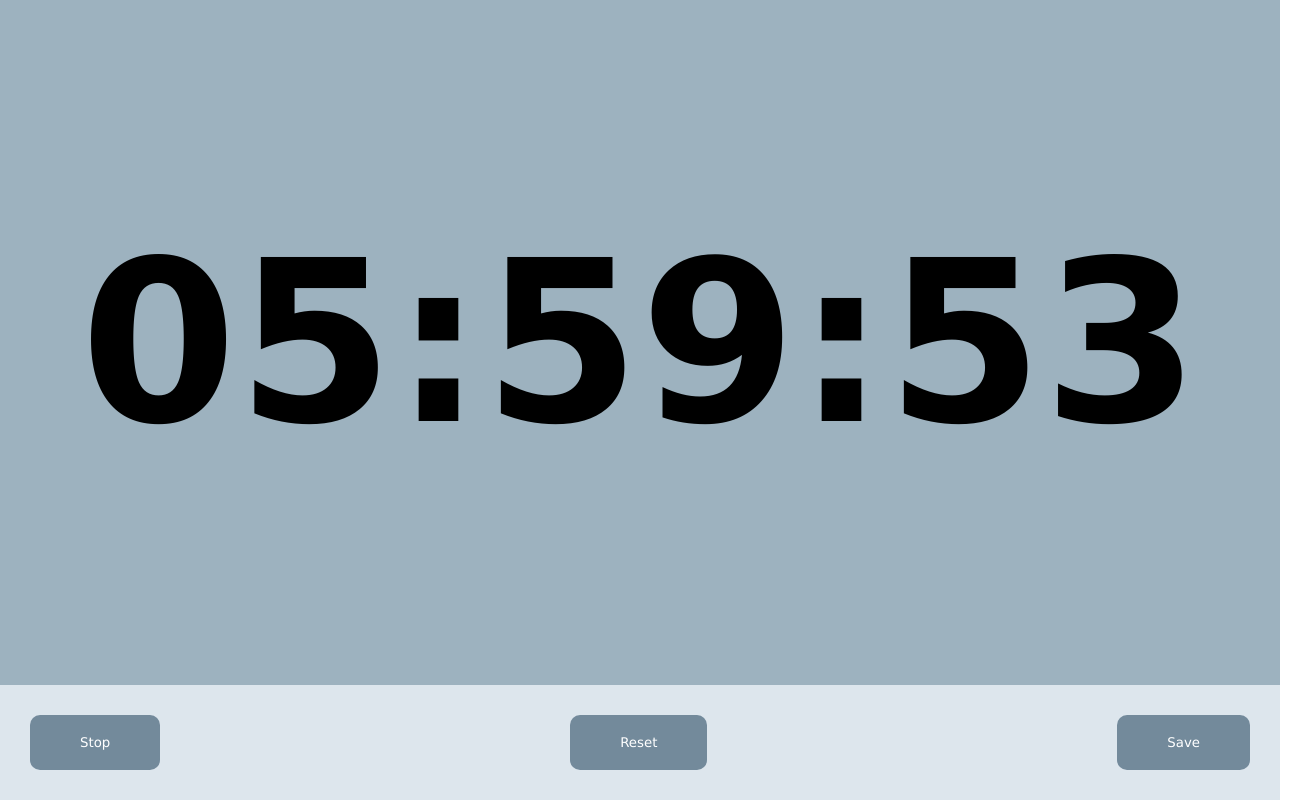
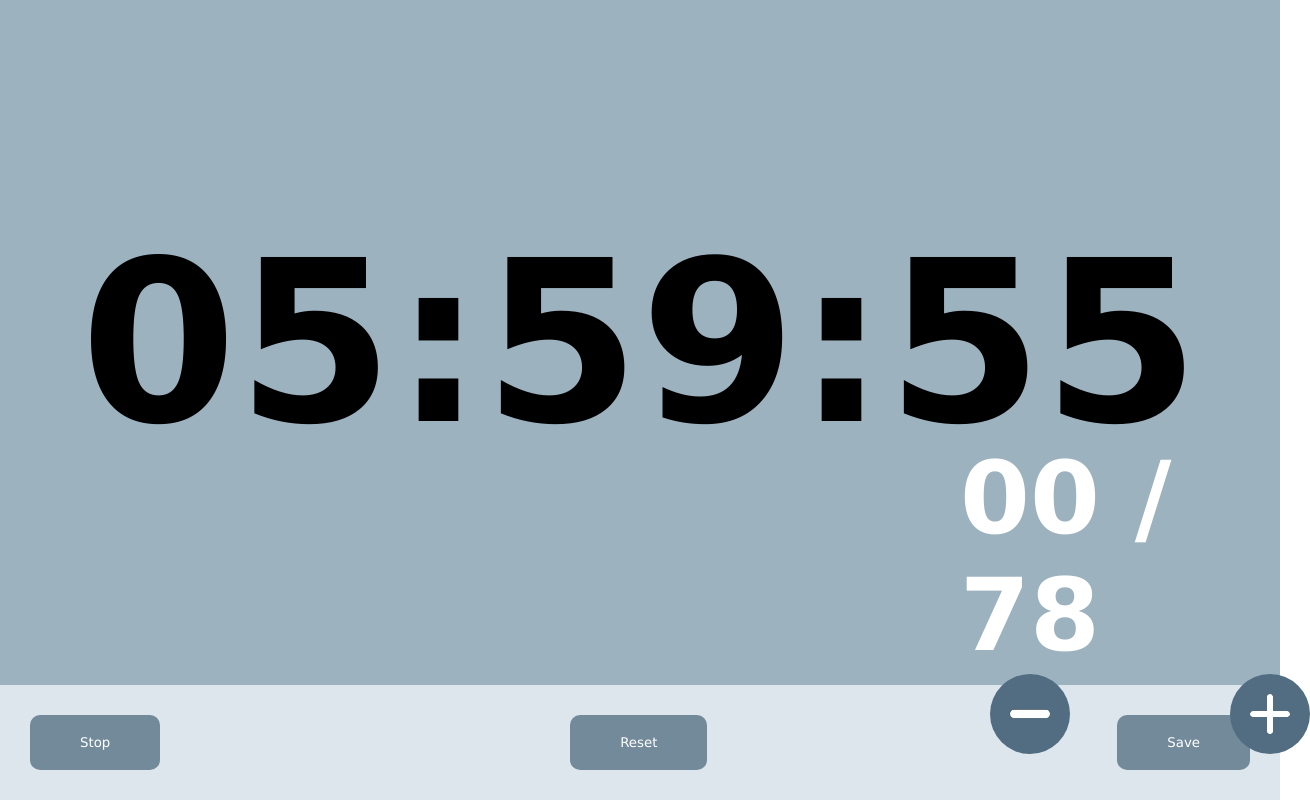
Before and after one commit to TopTsun/TimeMeasureApp, a React (Vite) app: page / in a window 1280 px wide. Shown: the whole page, 1310 px wide, since content can reach past the window. Built offline with nearby package versions, Linux system fonts and the light colour scheme.

Commit message:
day counter functionality

```diff
--- a/src/Main/Main.jsx
+++ b/src/Main/Main.jsx
@@ -14,6 +14,7 @@ const App = () => {
   const intervalRef = useRef(null);
   const [timer, setTimer] = useState(localStorage.getItem("time") || initTime);
   const [isRunning, setIsRunning] = useState(false);
+  const [days, setDays] = useState(localStorage.getItem("days") || 0);
 
   const getTimeRemaining = (endTime) => {
     const total = Date.parse(endTime) - Date.parse(new Date());
@@ -82,10 +83,33 @@ const App = () => {
     toast.success("Saved");
   };
 
+  const addDays = () => {
+    setDays((prev) => {
+      return prev == 78 ? 78 : (prev += 1);
+    });
+    localStorage.setItem("days", days + 1);
+  };
+  const removeDays = () => {
+    setDays((prev) => {
+      return prev == 0 ? 0 : (prev -= 1);
+    });
+    localStorage.setItem("days", days - 1);
+  };
+
   return (
     <>
       <div className="main">
         <h2>{timer}</h2>
+        <div className="daysCounter">
+          <h6>
+            {days <= 9 ? "0" : ""}
+            {days} / 78
+          </h6>
+          <div className="imgs">
+            <img src="./minus.png" alt="minus" onClick={removeDays} />
+            <img src="./plus.png" alt="plus" onClick={addDays} />
+          </div>
+        </div>
       </div>
       <div className="controlsPanel">
         <button onClick={onClickStart}>{isRunning ? "Stop" : "Start"}</button>
--- a/src/Main/main.css
+++ b/src/Main/main.css
@@ -9,6 +9,31 @@
   color: black;
   font-size: 150px;
   font-weight: 300;
+  flex-direction: column;
+  overflow-y: hidden;
+
+  .daysCounter {
+    position: absolute;
+    top: 55%;
+    left: 75%;
+    color: white;
+    height: 10px;
+
+    .imgs {
+      position: absolute;
+      left: 30px;
+      flex-direction: row;
+      display: flex;
+      gap: 160px;
+
+      img {
+        border-radius: 50%;
+        background-color: #526d82;
+        padding: 20px;
+        cursor: pointer;
+      }
+    }
+  }
 }
 .controlsPanel {
   background-color: #dde6ed;
```
Also changed, not shown: public/minus.png (added), public/plus.png (added).
